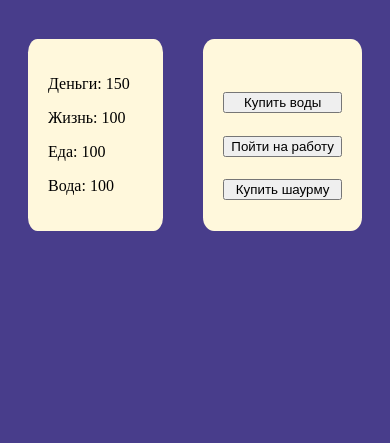
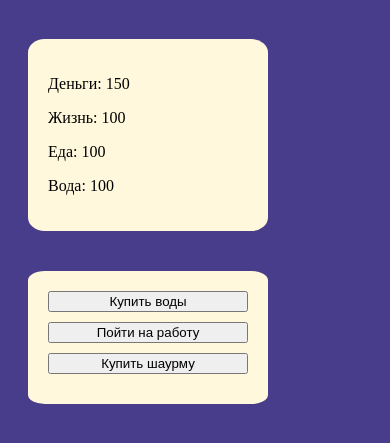
Before and after one commit to mk-adam/mk-adam.github.io, a plain HTML site: page FIT/index.html in a window 390 px wide. Shown: the part 61-504 px from the top of the page. Drawn offline with Linux system fonts and the light colour scheme.

Commit message:
Мобильный адаптив

```diff
--- a/FIT/index.html
+++ b/FIT/index.html
@@ -15,7 +15,7 @@
             <p class="eat_p">Еда: <span id="eat" class="eat"></span></p>
             <p class="water_p">Вода: <span id="water" class="water"></span></p>
         </div>
-        <div id="panel_button" class="panel panel_button">
+        <div id="panel_buttons" class="panel panel_buttons">
             <div id="buttonMarker"></div>
 
         </div>
--- a/FIT/index.js
+++ b/FIT/index.js
@@ -15,6 +15,7 @@ function creatButton(value, fun) {
     var newButton = document.createElement("input")
     newButton.type = "button"
     newButton.value = value
+    newButton.id = "panel_button"
     newButton.onclick = fun  //Функция consL
 
     parentButton.insertBefore(newButton, buttons.nextSibling)
--- a/FIT/style.css
+++ b/FIT/style.css
@@ -4,6 +4,7 @@ body {
 
 #panels {
     display: flex;
+    flex-direction: column;
 
 }
 
@@ -15,8 +16,14 @@ body {
     padding: 20px;
 }
 
-.panel_button {
+#panel_buttons {
     display: flex;
     flex-direction: column;
     justify-content: space-around;
+
+
 }
+
+#panel_button {
+    margin-bottom: 10px;
+}
```
